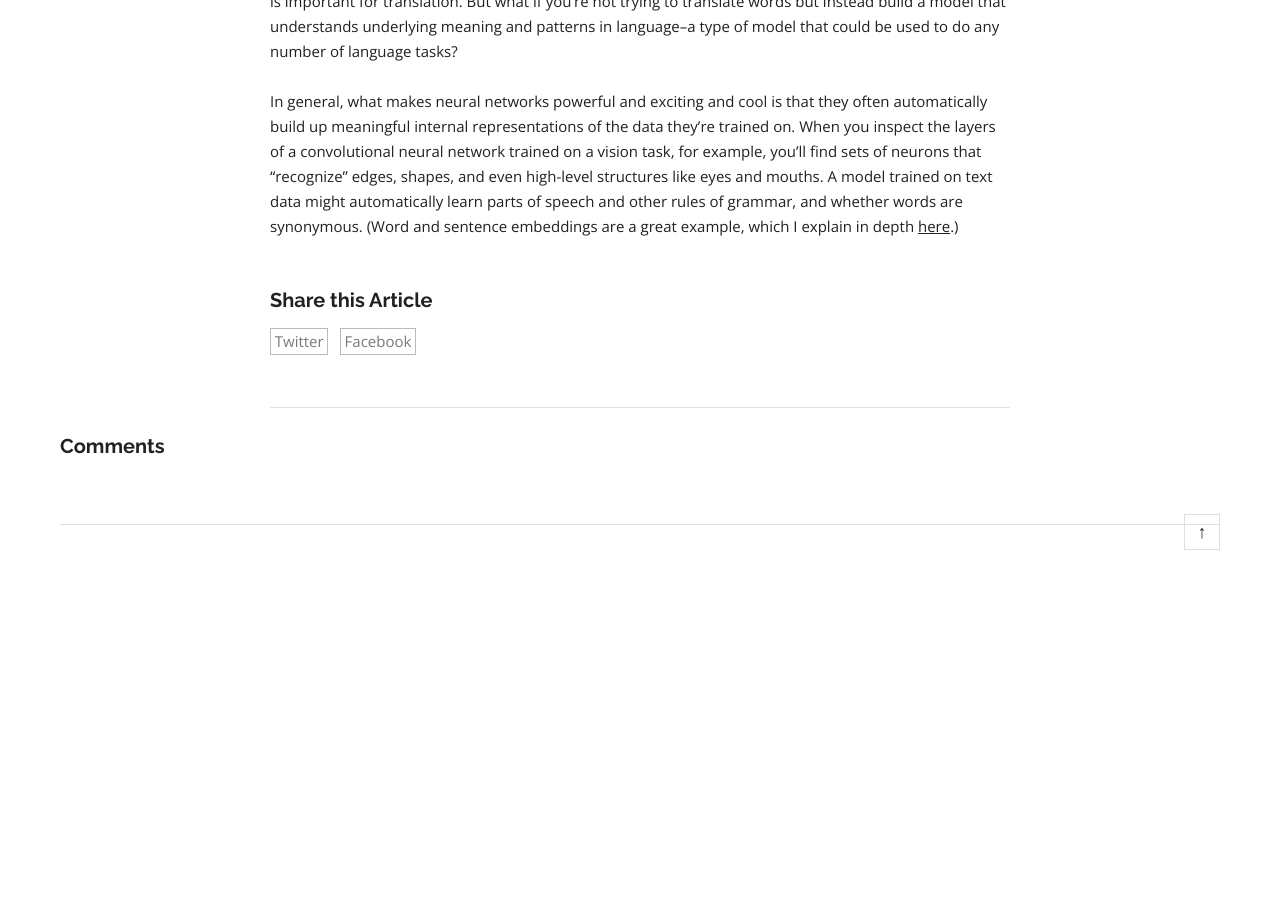
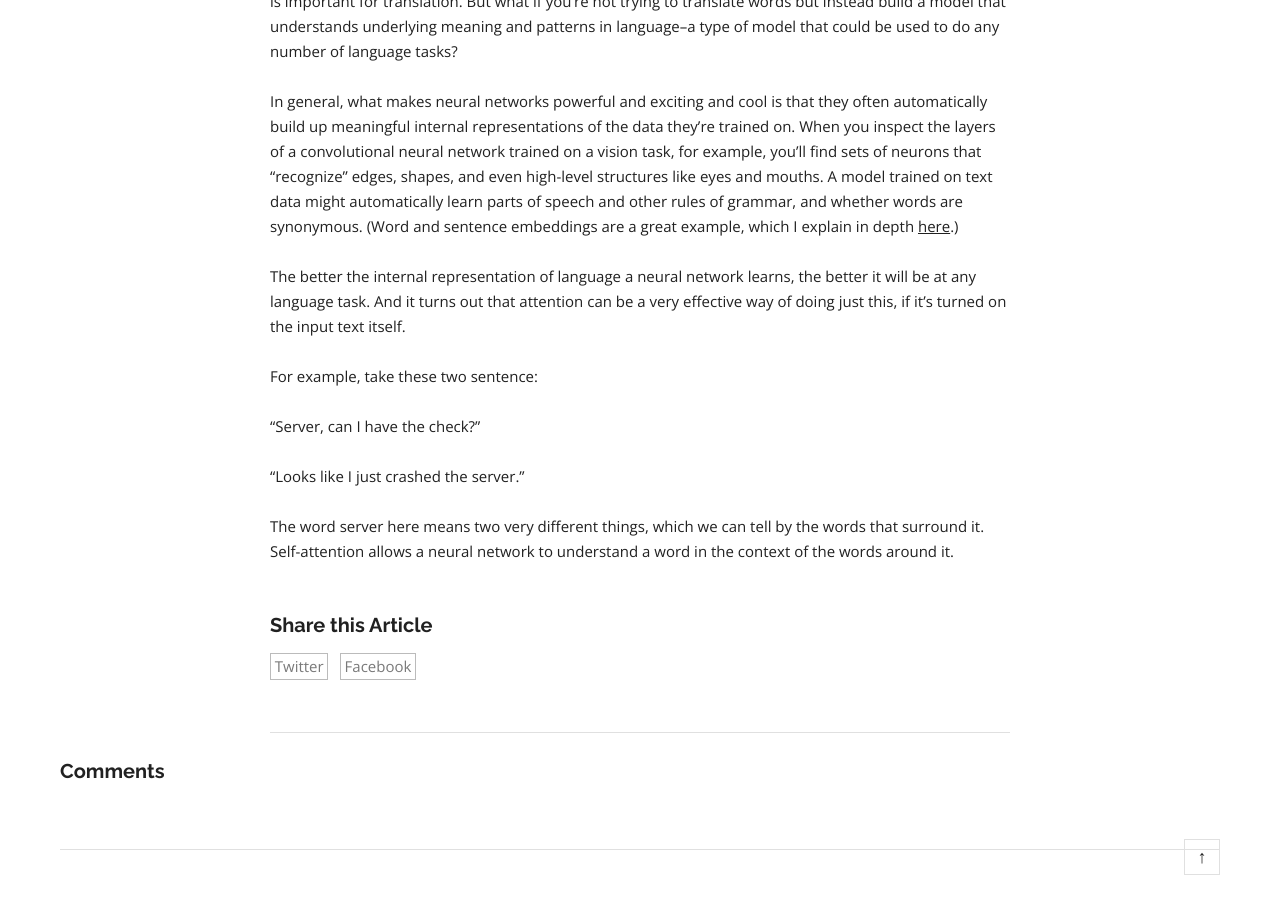
Before and after one commit to dalequark/daleonai, a Jekyll site: the page built from _posts/2021-05-06-transformers-explained-understand-the-model-behind-gpt-3-bert-t5-and-more.md, in a window 1280 px wide and 900 px high, scrolled down 6445 px. Built offline with Jekyll 4.4.1, drawn with Linux system fonts in a browser that asks for light colours; some web fonts are replaced; a script that is not in the unit is left out; comment, search, counter and statistics services are not loaded; before the commit the page ends 7020 px from its top, so only the background shows below that.

Commit message:
Update Blog “2021-05-06-transformers-explained-understand-the-model-behind-gpt-3-bert-t5-and-more”

```diff
--- a/_posts/2021-05-06-transformers-explained-understand-the-model-behind-gpt-3-bert-t5-and-more.md
+++ b/_posts/2021-05-06-transformers-explained-understand-the-model-behind-gpt-3-bert-t5-and-more.md
@@ -126,3 +126,13 @@ The last piece of the Transformer is a twist on attention called "self-attention
 The type of attention we just talked about helped align words across English and French sentences, which is important for translation. But what if you're not trying to translate words but instead build a model that understands underlying meaning and patterns in language--a type of model that could be used to do any number of language tasks?
 
 In general, what makes neural networks powerful and exciting and cool is that they often automatically build up meaningful internal representations of the data they're trained on. When you inspect the layers of a convolutional neural network trained on a vision task, for example, you'll find sets of neurons that "recognize" edges, shapes, and even high-level structures like eyes and mouths. A model trained on text data might automatically learn parts of speech and other rules of grammar, and whether words are synonymous. (Word and sentence embeddings are a great example, which I explain in depth [here](https://daleonai.com/semantic-ml).)
+
+The better the internal representation of language a neural network learns, the better it will be at any language task. And it turns out that attention can be a very effective way of doing just this, if it's turned on the input text itself.
+
+For example, take these two sentence:
+
+"Server, can I have the check?"
+
+"Looks like I just crashed the server."
+
+The word server here means two very different things, which we can tell by the words that surround it. Self-attention allows a neural network to understand a word in the context of the words around it.
```
